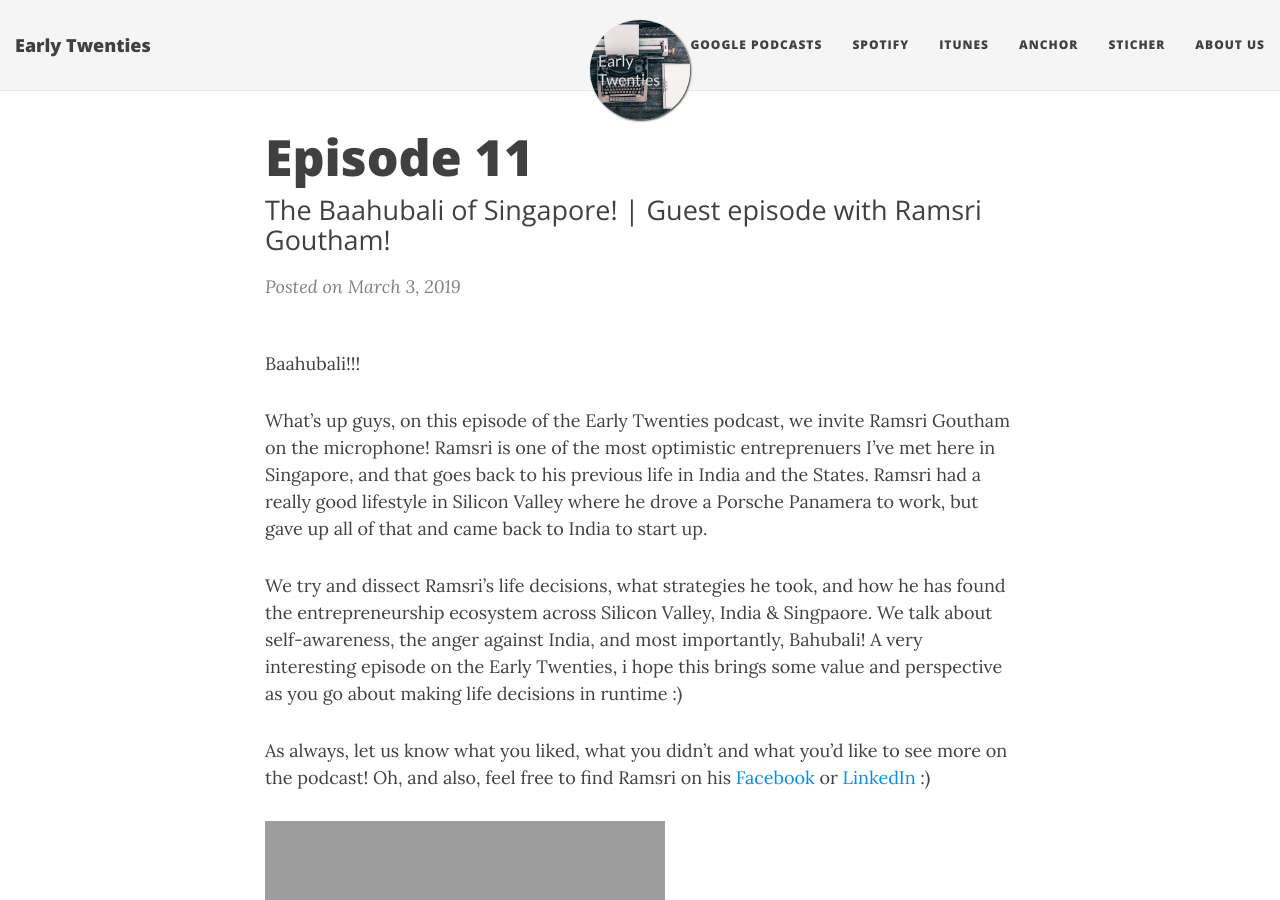
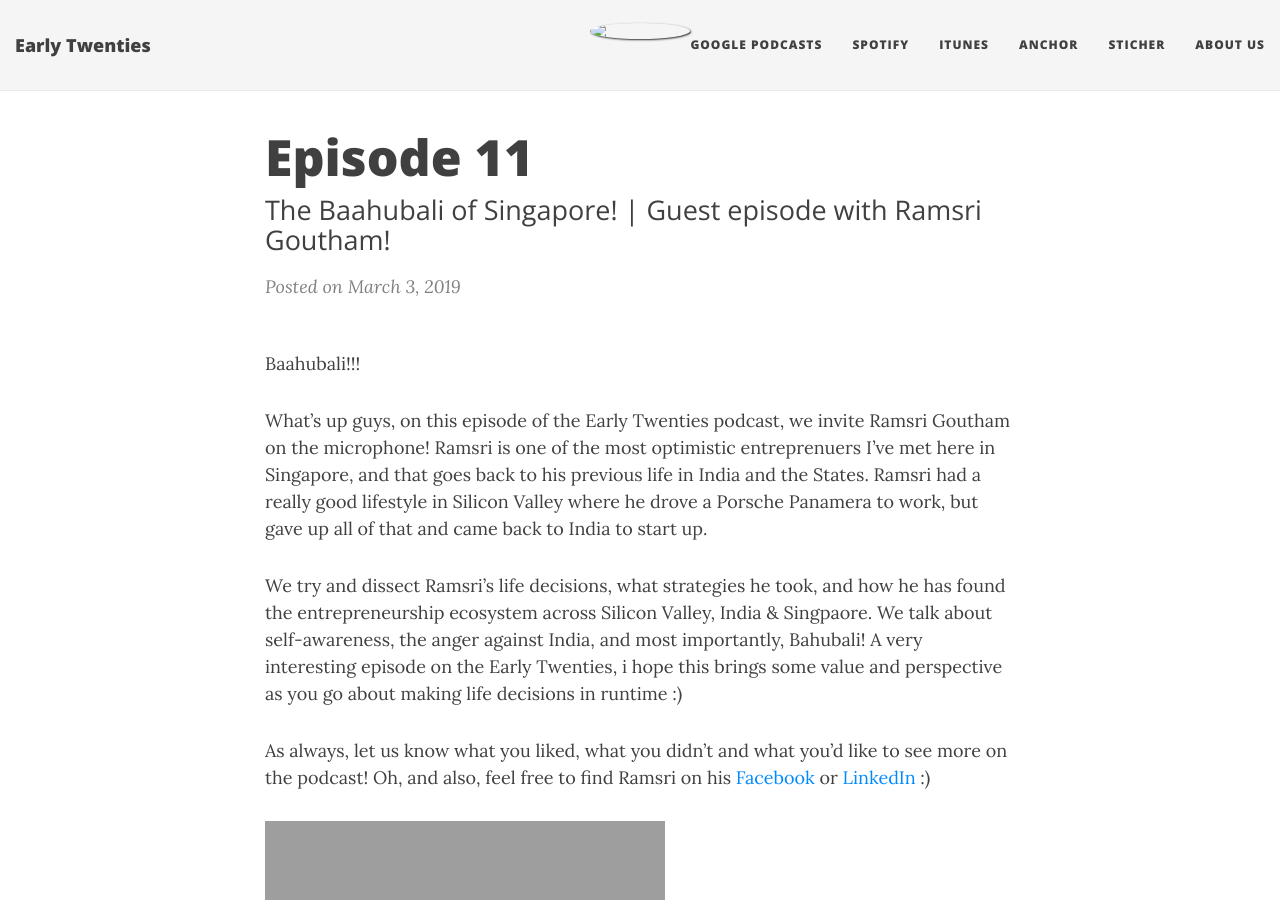
Before and after one commit to Zephrys/zephrys.github.io, a Jekyll site: the page built from _posts/2019-03-03-episode-11.md, in a window 1280 px wide and 900 px high. Built offline with Jekyll 4.4.1, drawn with Linux system fonts in a browser that asks for light colours; nearby versions of some CDN libraries; comment, search, counter and statistics services are not loaded; grey boxes are pictures that could not be loaded.

Commit message:
Update 2019-03-03-episode-11.md

```diff
--- a/_posts/2019-03-03-episode-11.md
+++ b/_posts/2019-03-03-episode-11.md
@@ -11,6 +11,7 @@
   - baahubali
   - guest
 comments: true
+image: img/ep11.jpg
 ---
 Baahubali!!!
 
```
